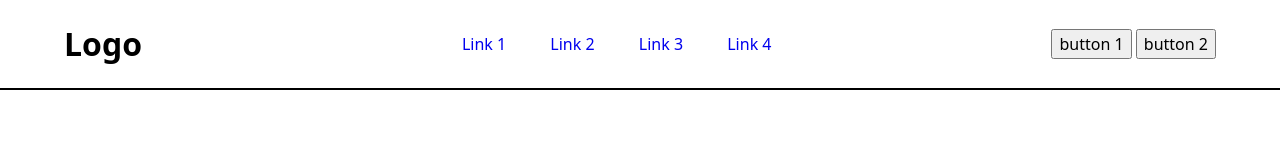
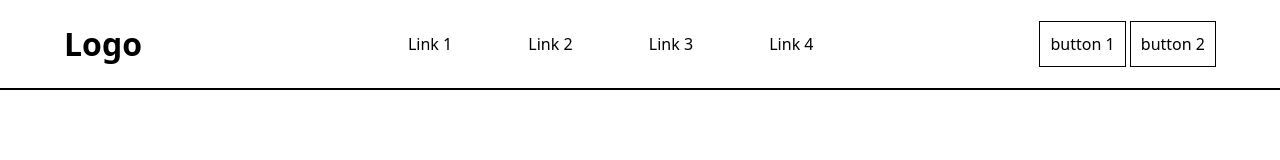
Before and after one commit to jjocel93/netherlands_gp_1, a plain HTML site: page index.html in a window 1280 px wide. Drawn offline with Linux system fonts and the light colour scheme.

Commit message:
Change css nav links to black and format margin on links. Format css buttons and button links. Add hover pointer to buttons.

```diff
--- a/styles.css
+++ b/styles.css
@@ -70,8 +70,17 @@ body {
 
 .nav_links a {
   text-decoration: none;
+  color: black;
+  margin: 0 16px;
 }
 
 .logo {
   cursor: pointer;
 }
+
+.nav_buttons button {
+  background-color: white;
+  padding: 10px;
+  border: 1px solid black;
+  cursor: pointer;
+}
```
